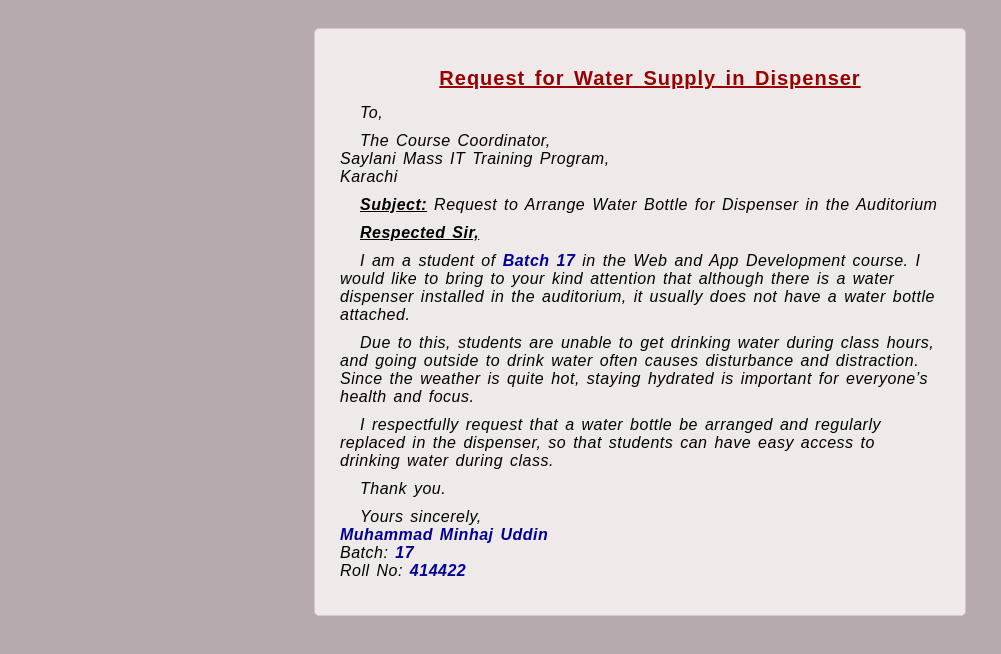
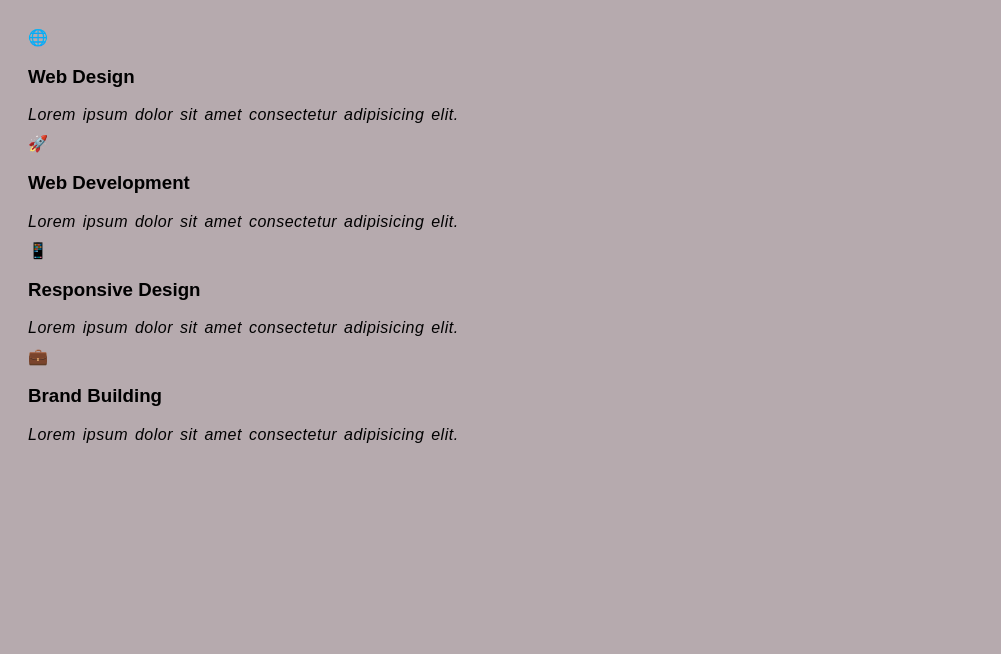
Before and after one commit to muhammadminhajuddin166/Css_Box_Design_Template, a plain HTML site: page index.html in a window 1280 px wide. Shown: the whole page, without its empty margins (0-1001 px from the left). Drawn offline with Linux system fonts and the light colour scheme.

Commit message:
Update index.html

```diff
--- a/index.html
+++ b/index.html
@@ -1,34 +1,35 @@
 <!DOCTYPE html>
-<html>
+<html lang="en">
 <head>
   <meta charset="UTF-8">
-  <title>Application</title>
+  <meta name="viewport" content="width=device-width, initial-scale=1.0">
+  <title>Service Boxes</title>
   <link rel="stylesheet" href="style.css">
 </head>
 <body>
-  <div class="container">
-    <h1>Request for Water Supply in Dispenser</h1>
 
-    <p>To,</p>
-    <p>The Course Coordinator,<br>
-    Saylani Mass IT Training Program,<br>
-    Karachi</p>
+  <section class="services">
+    <div class="box orange">
+      <div class="icon">🌐</div>
+      <h3>Web Design</h3>
+      <p>Lorem ipsum dolor sit amet consectetur adipisicing elit.</p>
+    </div>
+    <div class="box pink">
+      <div class="icon">🚀</div>
+      <h3>Web Development</h3>
+      <p>Lorem ipsum dolor sit amet consectetur adipisicing elit.</p>
+    </div>
+    <div class="box purple">
+      <div class="icon">📱</div>
+      <h3>Responsive Design</h3>
+      <p>Lorem ipsum dolor sit amet consectetur adipisicing elit.</p>
+    </div>
+    <div class="box blue">
+      <div class="icon">💼</div>
+      <h3>Brand Building</h3>
+      <p>Lorem ipsum dolor sit amet consectetur adipisicing elit.</p>
+    </div>
+  </section>
 
-    <p><span class="label">Subject:</span> Request to Arrange Water Bottle for Dispenser in the Auditorium</p>
-
-    <p id="p2">Respected Sir,</p>
-
-    <p>I am a student of <span class="highlight">Batch 17</span> in the Web and App Development course. I would like to bring to your kind attention that although there is a water dispenser installed in the auditorium, it usually does not have a water bottle attached.</p>
-    <p>Due to this, students are unable to get drinking water during class hours, and going outside to drink water often causes disturbance and distraction. Since the weather is quite hot, staying hydrated is important for everyone’s health and focus.</p>
-    <p>I respectfully request that a water bottle be arranged and regularly replaced in the dispenser, so that students can have easy access to drinking water during class.</p>
-
-
-    <p>Thank you.</p>
-
-    <p>Yours sincerely,<br>
-    <span class="highlight">Muhammad Minhaj Uddin</span><br>
-    Batch: <span class="highlight">17</span><br>
-    Roll No: <span class="highlight">414422</span></p>
-  </div>
 </body>
 </html>
```
